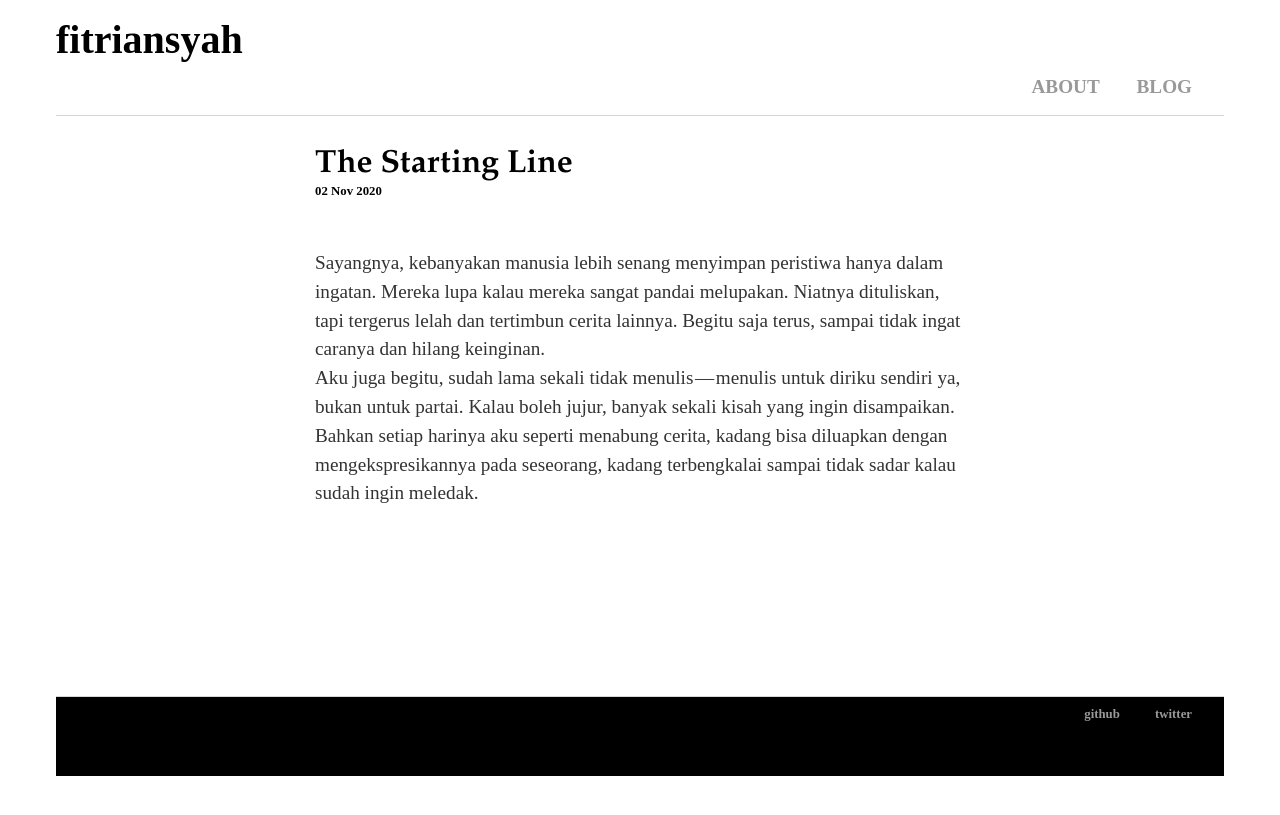
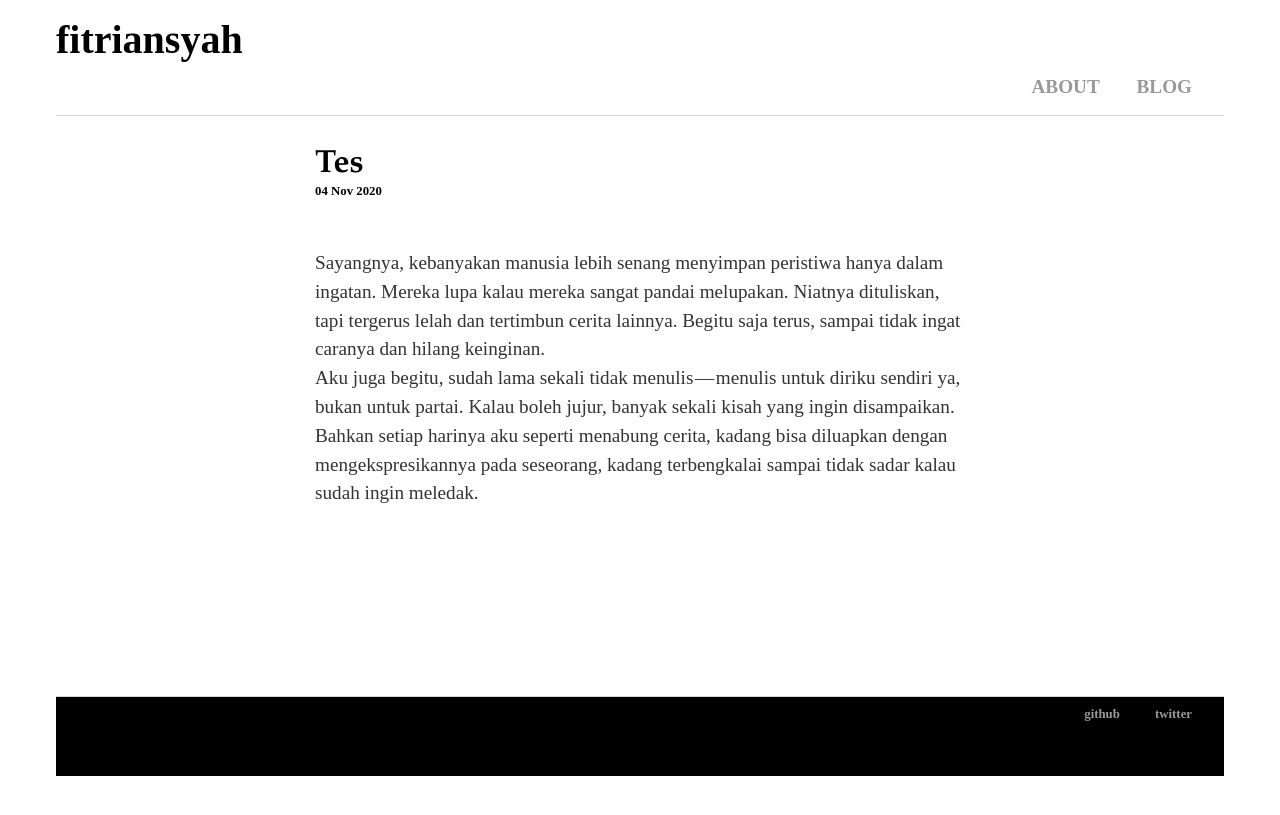
Before and after one commit to rnfitriansyah/rnfitriansyah.github.io, a Jekyll site: the page built from _posts/2020-11-04-Tes.md, in a window 1280 px wide. Shown: the top 815 px of the page. Built offline with Jekyll 4.4.1, drawn with Linux system fonts in a browser that asks for light colours.

Commit message:
Update 2020-11-04-Tes.md

```diff
--- a/_posts/2020-11-04-Tes.md
+++ b/_posts/2020-11-04-Tes.md
@@ -1,7 +1,7 @@
 ---
 layout: post
-title: "The Starting Line"
-date: 2020-11-02
+title: "Tes"
+date: 2020-11-04
 ---
 
 <p>Sayangnya, kebanyakan manusia lebih senang menyimpan peristiwa hanya dalam ingatan. Mereka lupa kalau mereka sangat pandai melupakan. Niatnya dituliskan, tapi tergerus lelah dan tertimbun cerita lainnya. Begitu saja terus, sampai tidak ingat caranya dan hilang keinginan.</p>
```
